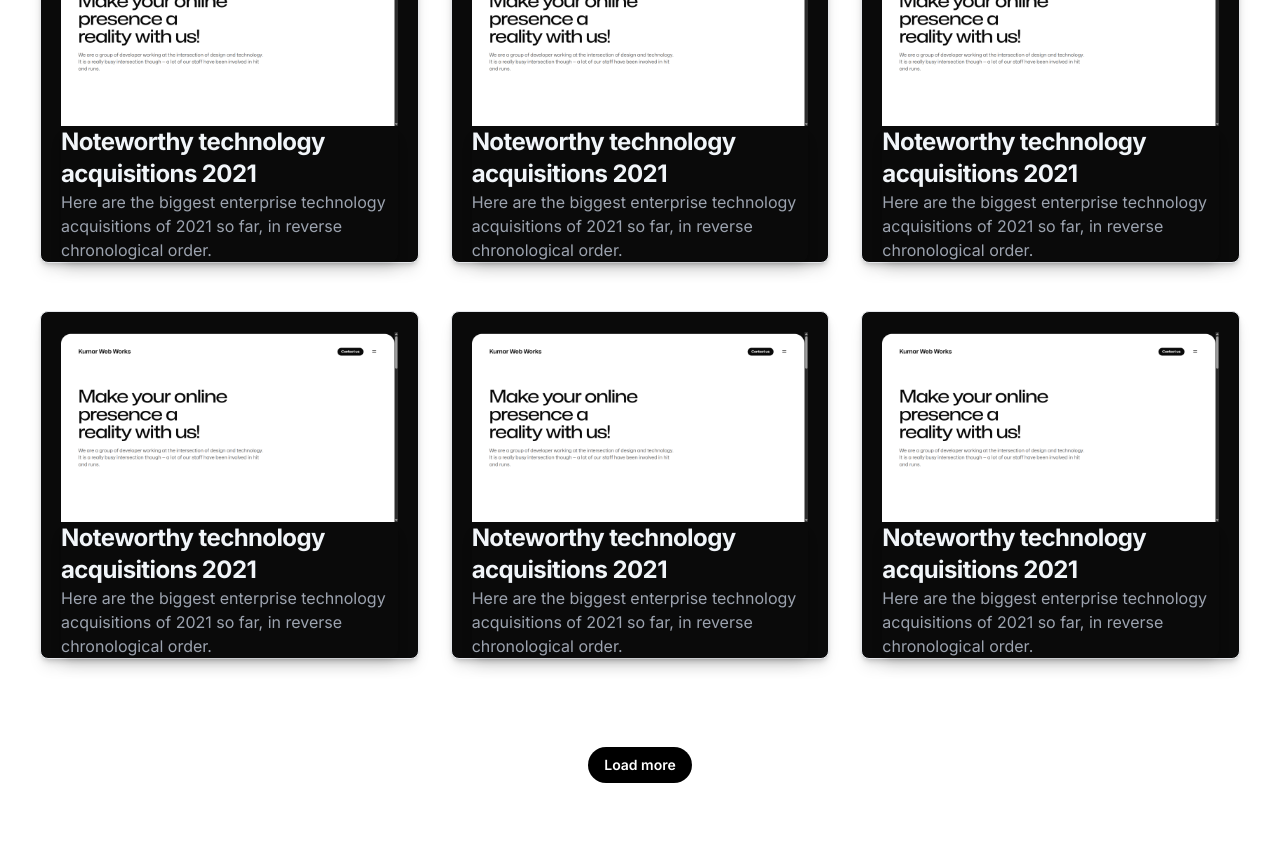
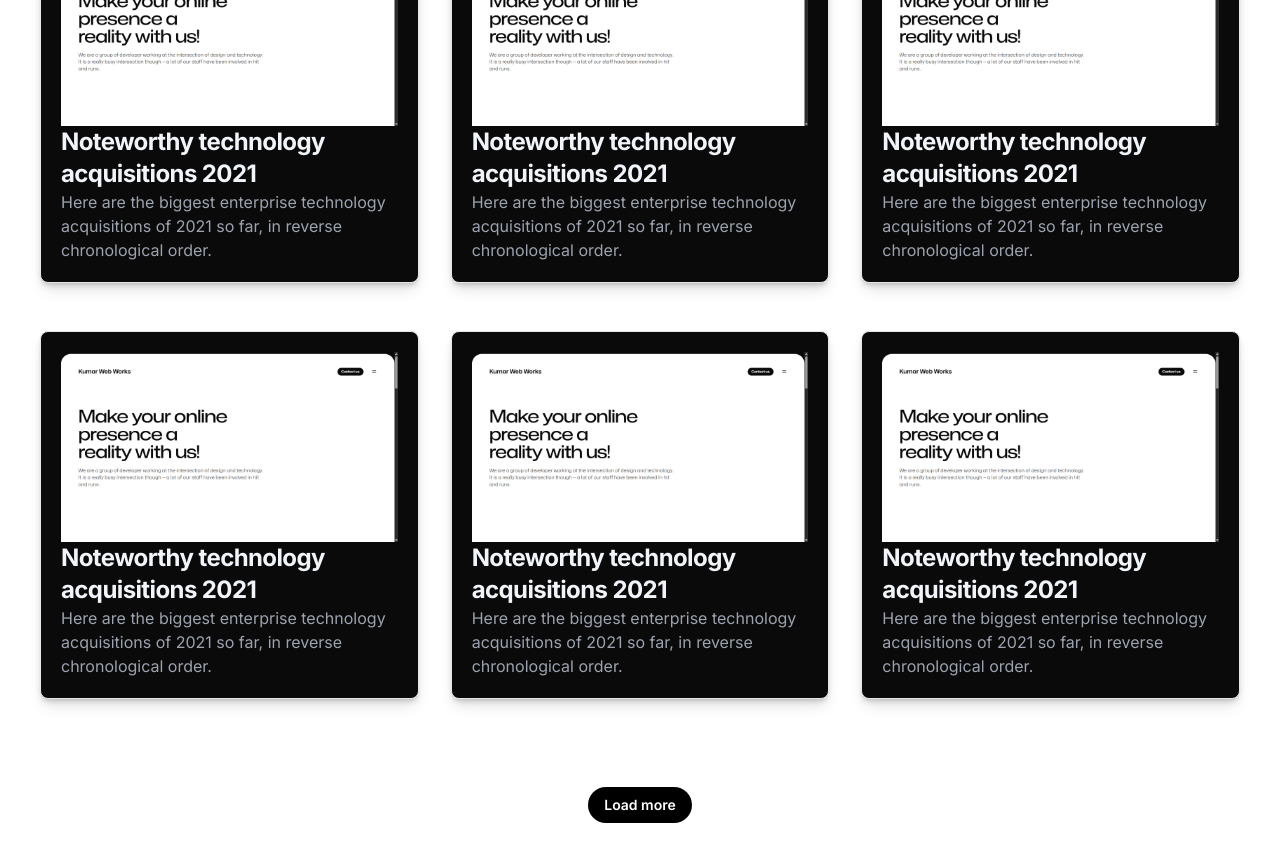
Before and after one commit to KumarWebWorks/KumarWebWorks-Agency, a Next.js app: page /blog in a window 1280 px wide. Shown: the part 700-1562 px from the top of the page. Built offline with nearby package versions, Linux system fonts and the light colour scheme.

Commit message:
blog card is created

```diff
--- a/src/components/BlogCard.jsx
+++ b/src/components/BlogCard.jsx
@@ -12,12 +12,12 @@ export default function BlogCard() {
   return (
    <div className="w-full max-w-sm mx-auto rounded-lg shadow-lg bg-white dark:bg-gray-800 ">
         <Card
-      className="max-w-sm bg-neutral-950 text-base antialiased pt-5 pl-5 pr-5 "
+      className="max-w-sm bg-neutral-950 text-base antialiased pt-5 pl-5 pr-5 pb-2"
       renderImage={() => <Image width={500} height={500} src="/hero.jpg" alt="image 1" />}
     >
 
-<div className="">
-  <div className="  rounded-lg shadow-lg">
+<div className=" rounded-lg pb-3">
+
     <h5 className="  xl:text-2xl  md:text-lg  sm:text-base font-bold tracking-tight  text-slate-100">
         Noteworthy technology acquisitions 2021
       </h5>
@@ -25,7 +25,7 @@ export default function BlogCard() {
         Here are the biggest enterprise technology acquisitions of 2021 so far, in reverse chronological order.
       </p>
 
-  </div>
+
 </div>
 
 
```
